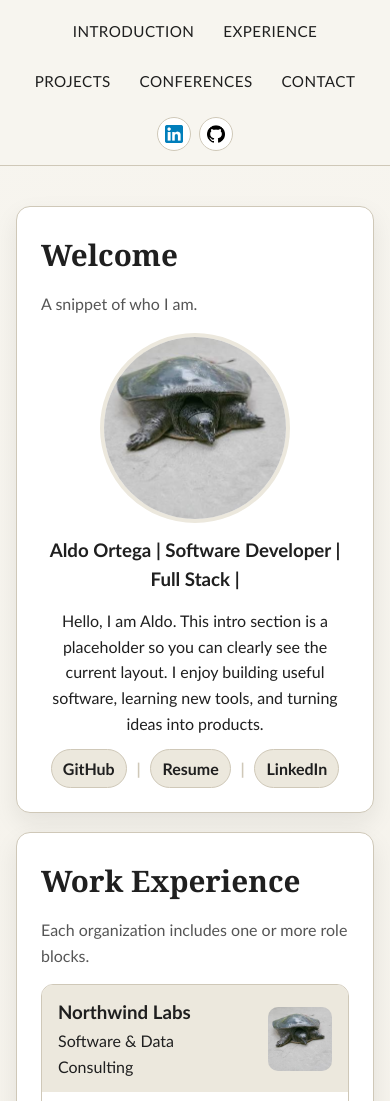
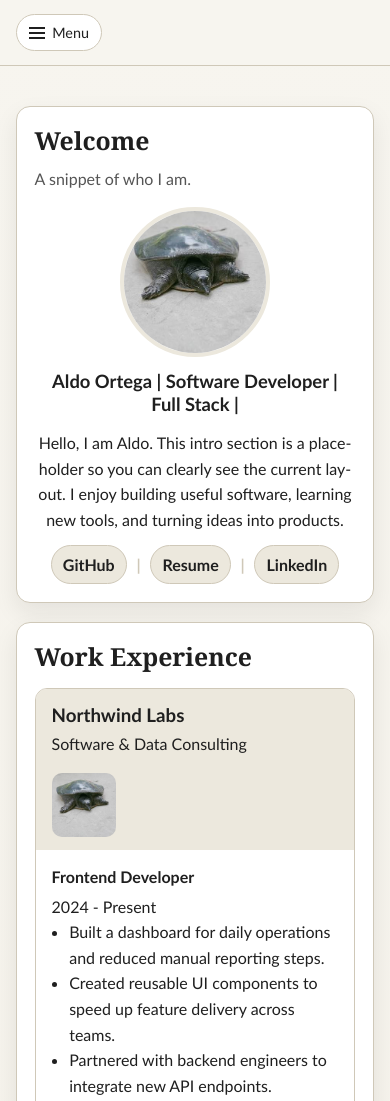
Before and after one commit to Alopalao/Aldo-Ortega, a plain HTML site: page index.html in a window 390 px wide. Shown: the top 1101 px of the page. Drawn offline with Linux system fonts and the light colour scheme.

Commit message:
Fixed text responsiveness
- Reallocated files

```diff
--- a/js/sections/experience.js
+++ b/js/experience.js
@@ -1,8 +1,7 @@
 /** Creates the work experience section with one card per organization. */
 export function createExperienceSection(jobs) {
   const section = createBaseSection(
-    "Work Experience",
-    "Each organization includes one or more role blocks."
+    "Work Experience", "",
   );
 
   const grid = document.createElement("div");
--- a/js/sections/gallery.js
+++ b/js/gallery.js
@@ -9,7 +9,7 @@ export function createGallerySection(config) {
           title: "Coming Soon",
           shortDescription: "This section will be filled soon.",
           longDescription: "More details will be added once content is ready.",
-          images: ["./a_turtle.jpeg", "./a_turtle.jpeg", "./a_turtle.jpeg"],
+          images: ["../imgs/a_turtle.jpeg", "../imgs/a_turtle.jpeg", "../imgs/a_turtle.jpeg"],
           href: "#",
         },
       ];
--- a/js/main.js
+++ b/js/main.js
@@ -1,32 +1,32 @@
-import { createIntroSection } from "./sections/intro.js";
-import { createExperienceSection } from "./sections/experience.js";
-import { createProjectsSection } from "./sections/projects.js";
-import { createConferencesSection } from "./sections/conferences.js";
-import { createContactSection } from "./sections/contact.js";
+import { createIntroSection } from "./intro.js";
+import { createExperienceSection } from "./experience.js";
+import { createProjectsSection } from "./projects.js";
+import { createConferencesSection } from "./conferences.js";
+import { createContactSection } from "./contact.js";
 
 const profile = {
   name: "Aldo Ortega",
   headline: "Software Developer | Full Stack | ",
   introText:
     "Hello, I am Aldo. This intro section is a placeholder so you can clearly see the current layout. I enjoy building useful software, learning new tools, and turning ideas into products.",
-  photo: "./a_turtle.jpeg",
+  photo: "../imgs/a_turtle.jpeg",
   links: [
-    { label: "GitHub", href: "#", title: "GitHub profile" },
+    { label: "GitHub", href: "https://github.com/Alopalao", title: "GitHub profile" },
     { label: "Resume", href: "#", title: "Resume document" },
-    { label: "LinkedIn", href: "#", title: "LinkedIn profile" },
+    { label: "LinkedIn", href: "https://www.linkedin.com/in/aldortega", title: "LinkedIn profile" },
   ],
 };
 
 const headerSocialLinks = [
   {
-    href: "#",
-    icon: "./linkedin_logo.png",
+    href: "https://www.linkedin.com/in/aldortega",
+    icon: "../imgs/linkedin_logo.png",
     alt: "LinkedIn",
     title: "Open LinkedIn profile",
   },
   {
-    href: "#",
-    icon: "./github_logo.png",
+    href: "https://github.com/Alopalao",
+    icon: "../imgs/github_logo.png",
     alt: "GitHub",
     title: "Open GitHub profile",
   },
@@ -36,7 +36,7 @@ const experience = [
   {
     company: "Northwind Labs",
     companyType: "Software & Data Consulting",
-    logo: "./a_turtle.jpeg",
+    logo: "../imgs/a_turtle.jpeg",
     roles: [
       {
         title: "Frontend Developer",
@@ -60,7 +60,7 @@ const experience = [
   {
     company: "Blue Harbor Systems",
     companyType: "Product Engineering",
-    logo: "./a_turtle.jpeg",
+    logo: "../imgs/a_turtle.jpeg",
     roles: [
       {
         title: "Backend Developer",
@@ -89,7 +89,7 @@ const projects = [
     shortDescription: "Description of generic project here.",
     longDescription:
       "Expanded view for Random Project 1. Add architecture notes, stack decisions, and outcomes here.",
-    images: ["./a_turtle.jpeg", "./a_turtle.jpeg"],
+    images: ["../imgs/a_turtle.jpeg", "../imgs/a_turtle.jpeg"],
     href: "#",
   },
   {
@@ -97,7 +97,7 @@ const projects = [
     shortDescription: "Description of generic project here.",
     longDescription:
       "Expanded view for Random Project 2. Add architecture notes, stack decisions, and outcomes here.",
-    images: ["./a_turtle.jpeg", "./a_turtle.jpeg"],
+    images: ["../imgs/a_turtle.jpeg", "../imgs/a_turtle.jpeg"],
     href: "#",
   },
   {
@@ -105,7 +105,7 @@ const projects = [
     shortDescription: "Description of generic project here.",
     longDescription:
       "Expanded view for Random Project 3. Add architecture notes, stack decisions, and outcomes here.",
-    images: ["./a_turtle.jpeg", "./a_turtle.jpeg"],
+    images: ["../imgs/a_turtle.jpeg", "../imgs/a_turtle.jpeg"],
     href: "#",
   },
   {
@@ -113,7 +113,7 @@ const projects = [
     shortDescription: "Description of generic project here.",
     longDescription:
       "Expanded view for Random Project 4. Add architecture notes, stack decisions, and outcomes here.",
-    images: ["./a_turtle.jpeg", "./a_turtle.jpeg"],
+    images: ["../imgs/a_turtle.jpeg", "../imgs/a_turtle.jpeg"],
     href: "#",
   },
   {
@@ -121,7 +121,7 @@ const projects = [
     shortDescription: "Description of generic project here.",
     longDescription:
       "Expanded view for Random Project 5. Add architecture notes, stack decisions, and outcomes here.",
-    images: ["./a_turtle.jpeg", "./a_turtle.jpeg"],
+    images: ["../imgs/a_turtle.jpeg", "../imgs/a_turtle.jpeg"],
     href: "#",
   },
   {
@@ -129,7 +129,7 @@ const projects = [
     shortDescription: "Description of generic project here.",
     longDescription:
       "Expanded view for Random Project 6. Add architecture notes, stack decisions, and outcomes here.",
-    images: ["./a_turtle.jpeg", "./a_turtle.jpeg"],
+    images: ["../imgs/a_turtle.jpeg", "../imgs/a_turtle.jpeg"],
     href: "#",
   },
 ];
@@ -153,6 +153,21 @@ attachRevealAnimation();
 
 /** Builds sticky top navigation links for each section. */
 function buildNavigation(sectionList) {
+  const menuButton = document.createElement("button");
+  menuButton.className = "nav-toggle";
+  menuButton.type = "button";
+  menuButton.setAttribute("aria-label", "Toggle navigation menu");
+  menuButton.setAttribute("aria-expanded", "false");
+
+  const menuIcon = document.createElement("span");
+  menuIcon.className = "nav-toggle-icon";
+
+  const menuLabel = document.createElement("span");
+  menuLabel.className = "nav-toggle-label";
+  menuLabel.textContent = "Menu";
+
+  menuButton.append(menuIcon, menuLabel);
+
   const linkGroup = document.createElement("div");
   linkGroup.className = "nav-links";
 
@@ -184,7 +199,26 @@ function buildNavigation(sectionList) {
     socialGroup.appendChild(anchor);
   });
 
-  nav.append(linkGroup, socialGroup);
+  menuButton.addEventListener("click", () => {
+    const isOpen = nav.classList.toggle("menu-open");
+    menuButton.setAttribute("aria-expanded", String(isOpen));
+  });
+
+  linkGroup.querySelectorAll("a").forEach((anchor) => {
+    anchor.addEventListener("click", () => {
+      nav.classList.remove("menu-open");
+      menuButton.setAttribute("aria-expanded", "false");
+    });
+  });
+
+  window.addEventListener("resize", () => {
+    if (window.innerWidth > 700) {
+      nav.classList.remove("menu-open");
+      menuButton.setAttribute("aria-expanded", "false");
+    }
+  });
+
+  nav.append(menuButton, linkGroup, socialGroup);
 }
 
 /** Appends section nodes to the page and marks them for reveal animation. */
--- a/js/sections/projects.js
+++ b/js/projects.js
@@ -4,7 +4,7 @@ import { createGallerySection } from "./gallery.js";
 export function createProjectsSection(projects) {
   return createGallerySection({
     title: "Projects",
-    subtitle: "Each card opens for larger images and extra details.",
+    subtitle: "",
     items: projects,
     linkLabel: "Visit project",
   });
--- a/styles.css
+++ b/styles.css
@@ -27,6 +27,20 @@ body {
   line-height: 1.6;
 }
 
+p,
+h1,
+h2,
+h3,
+h4,
+li,
+a,
+button,
+input,
+textarea {
+  overflow-wrap: anywhere;
+  word-break: break-word;
+}
+
 .site-header {
   position: sticky;
   top: 0;
@@ -51,6 +65,49 @@ body {
   display: flex;
   gap: 0.8rem;
   flex-wrap: wrap;
+}
+
+.nav-toggle {
+  display: none;
+  align-items: center;
+  gap: 0.45rem;
+  border: 1px solid var(--line);
+  border-radius: 999px;
+  padding: 0.4rem 0.75rem;
+  background: var(--surface);
+  color: var(--text);
+  font: inherit;
+  cursor: pointer;
+}
+
+.nav-toggle-icon {
+  width: 16px;
+  height: 2px;
+  background: var(--text);
+  position: relative;
+  display: inline-block;
+}
+
+.nav-toggle-icon::before,
+.nav-toggle-icon::after {
+  content: "";
+  position: absolute;
+  left: 0;
+  width: 16px;
+  height: 2px;
+  background: var(--text);
+}
+
+.nav-toggle-icon::before {
+  top: -5px;
+}
+
+.nav-toggle-icon::after {
+  top: 5px;
+}
+
+.nav-toggle-label {
+  font-size: 0.9rem;
 }
 
 .nav-social {
@@ -153,6 +210,12 @@ body {
   border-radius: 50%;
   object-fit: cover;
   border: 4px solid var(--surface-soft);
+}
+
+.intro-wrap h3 {
+  font-size: clamp(1.1rem, 2.2vw, 1.6rem);
+  line-height: 1.3;
+  max-width: 100%;
 }
 
 .intro-links {
@@ -280,6 +343,19 @@ body {
   padding: 0.8rem 1rem 1rem;
 }
 
+.card-content h3,
+.card-content p,
+.modal-body h3,
+.modal-body p,
+.role-block h4,
+.role-block p,
+.role-block li,
+.section-title,
+.section-subtitle,
+.intro-wrap p {
+  hyphens: auto;
+}
+
 .overlay {
   position: fixed;
   inset: 0;
@@ -384,11 +460,79 @@ body {
 
 @media (max-width: 700px) {
   .top-nav {
-    justify-content: center;
+    justify-content: space-between;
+    align-items: center;
   }
 
-  .nav-links {
+  .nav-toggle {
+    display: inline-flex;
+  }
+
+  .nav-links,
+  .nav-social {
+    display: none;
+    width: 100%;
+  }
+
+  .top-nav.menu-open .nav-links {
+    display: flex;
+    flex-direction: column;
+    align-items: center;
+    gap: 0.25rem;
+    padding-top: 0.4rem;
+  }
+
+  .top-nav.menu-open .nav-social {
+    display: flex;
     justify-content: center;
+    padding-bottom: 0.3rem;
+  }
+
+  .nav-link {
+    width: 100%;
+    text-align: center;
+    border-bottom: 1px solid transparent;
+  }
+
+  .section {
+    padding: 1.1rem;
+  }
+
+  .section-title {
+    font-size: 1.55rem;
+    line-height: 1.25;
+  }
+
+  .section-subtitle {
+    line-height: 1.4;
+  }
+
+  .job-header {
+    grid-template-columns: 1fr;
+  }
+
+  .job-logo {
+    justify-self: start;
+  }
+
+  .card-content {
+    padding: 0.8rem;
+  }
+
+  .portrait {
+    width: 150px;
+    height: 150px;
+  }
+
+  .intro-wrap h3 {
+    font-size: 1.15rem;
+    padding: 0 0.2rem;
+  }
+
+  .contact-form input,
+  .contact-form textarea {
+    width: 100%;
+    min-width: 0;
   }
 
   .gallery-grid {
@@ -403,3 +547,47 @@ body {
     max-height: 280px;
   }
 }
+
+@media (max-width: 380px) {
+  .top-nav {
+    padding: 0.65rem 0.75rem;
+  }
+
+  .section {
+    padding: 0.95rem;
+  }
+
+  .section-title {
+    font-size: 1.35rem;
+  }
+
+  .portrait {
+    width: 120px;
+    height: 120px;
+    border-width: 3px;
+  }
+
+  .intro-wrap h3 {
+    font-size: 1rem;
+    line-height: 1.35;
+  }
+
+  .nav-link {
+    font-size: 0.86rem;
+    letter-spacing: 0.01em;
+  }
+
+  .intro-links {
+    flex-wrap: wrap;
+    justify-content: center;
+    gap: 0.4rem;
+  }
+
+  .icon-link {
+    padding: 0.3rem 0.55rem;
+  }
+
+  .role-list {
+    padding: 0.75rem;
+  }
+}
```
Also changed, not shown: imgs/a_turtle.jpeg (renamed from a_turtle.jpeg), imgs/github_logo.png (renamed from github_logo.png), imgs/linkedin_logo.png (renamed from linkedin_logo.png), js/conferences.js (renamed from js/sections/conferences.js), js/contact.js (renamed from js/sections/contact.js), js/intro.js (renamed from js/sections/intro.js).
